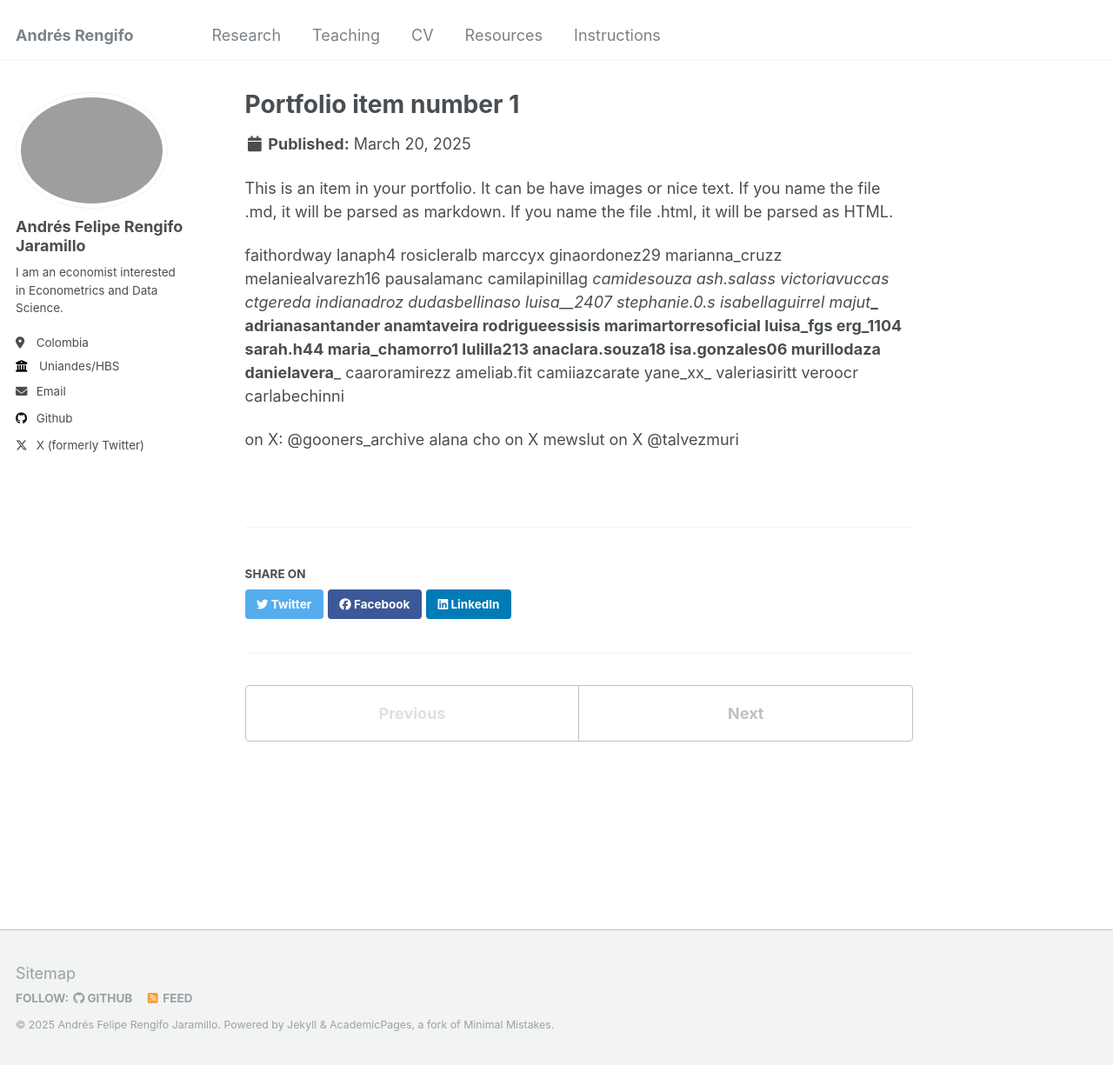
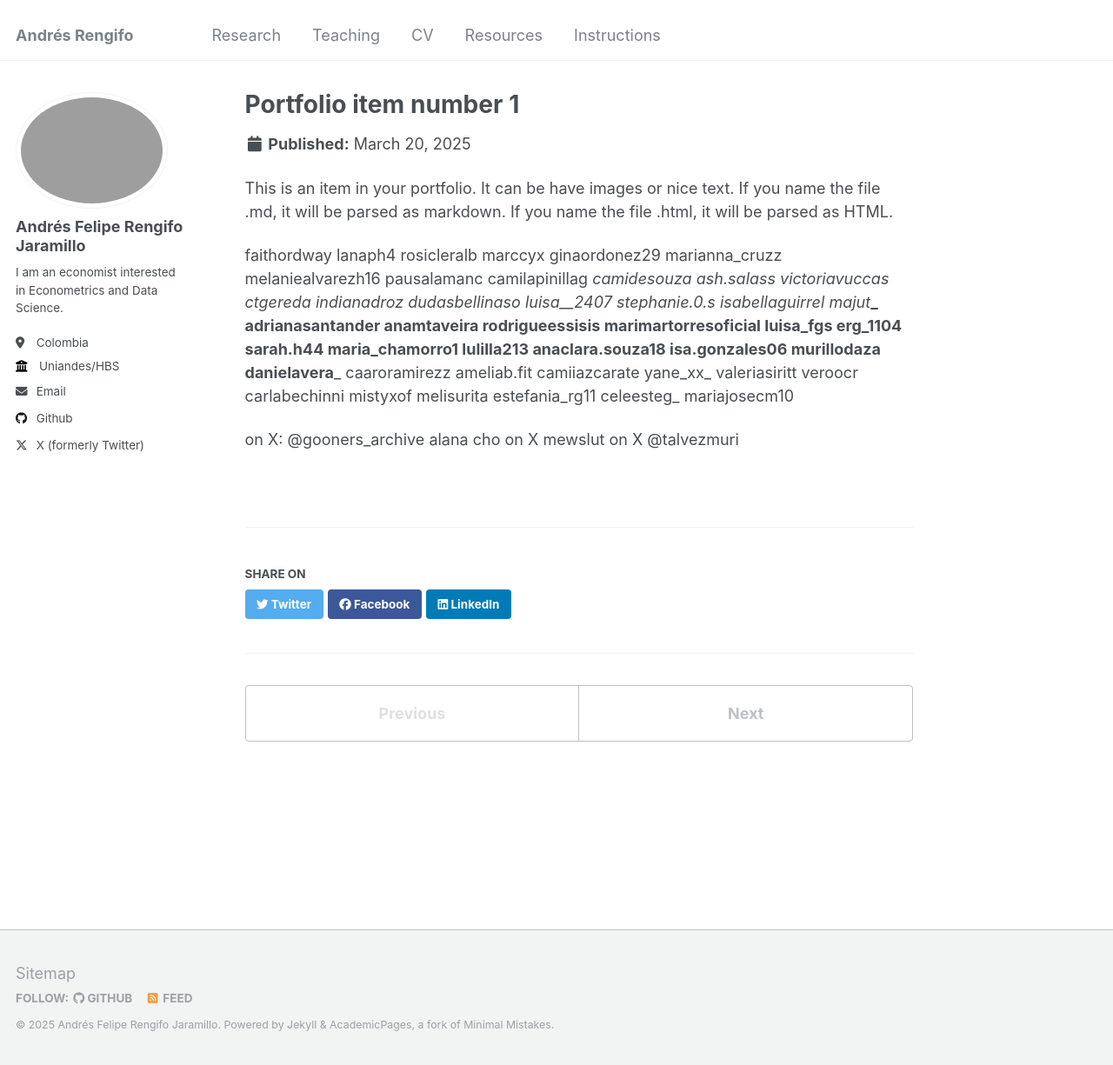
Before and after one commit to RengifoAndres/RengifoAndres.github.io, a Jekyll site: the page built from _portfolio/portfolio-1.md, in a window 1280 px wide and 1225 px high. Shown: the whole window at 87% size. Built offline with Jekyll 4.4.1, drawn with Linux system fonts in a browser that asks for light colours.

Commit message:
Update portfolio-1.md

```diff
--- a/_portfolio/portfolio-1.md
+++ b/_portfolio/portfolio-1.md
@@ -46,6 +46,12 @@ yane_xx_
 valeriasiritt
 veroocr
 carlabechinni
+mistyxof
+melisurita
+estefania_rg11
+celeesteg_
+mariajosecm10
+
 
 on X:
 @gooners_archive
```
